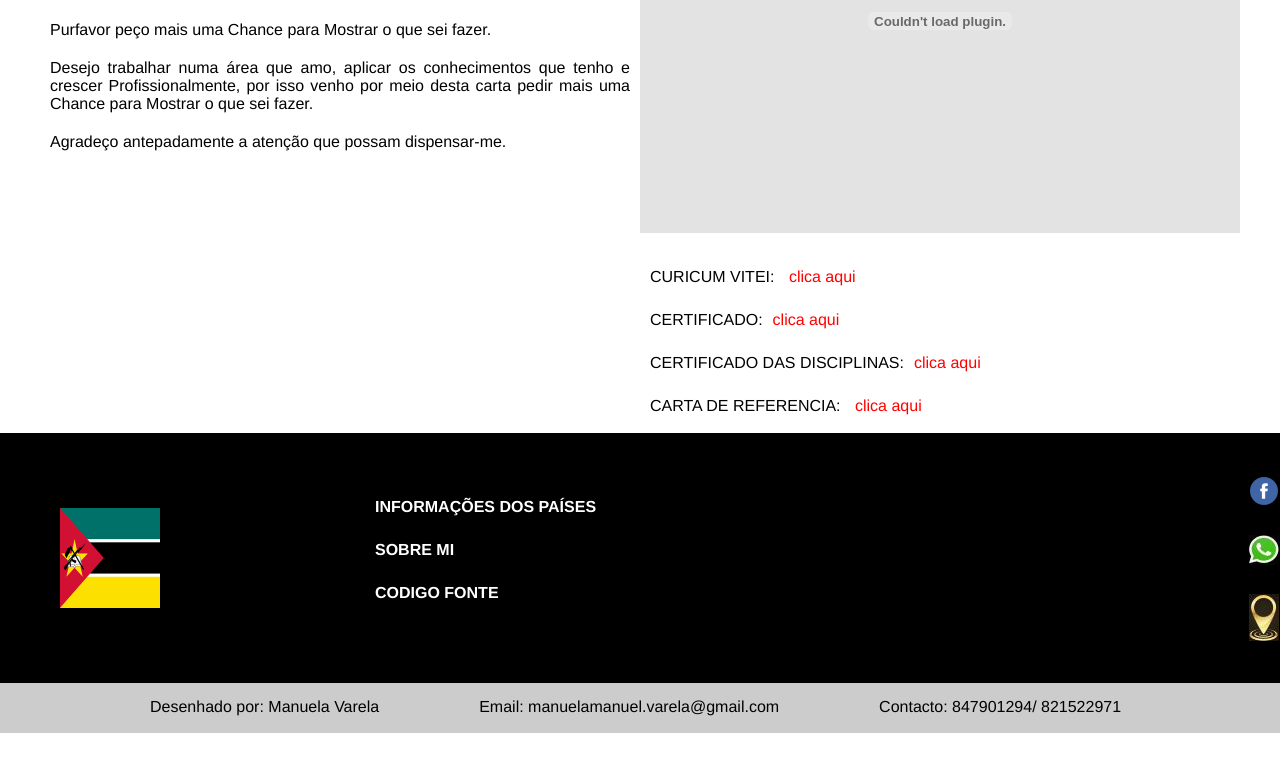
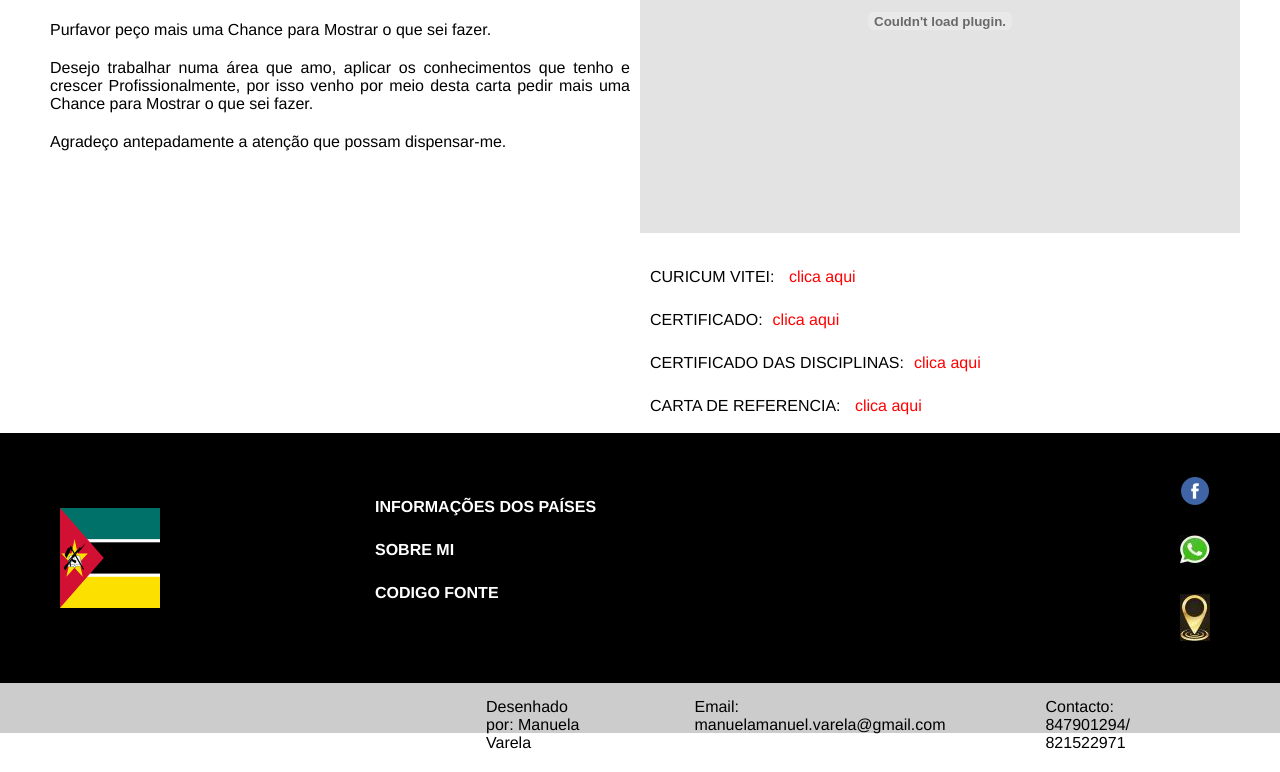
Before and after one commit to Euler-JS/eulercorp_pp, a plain HTML site: page index.html in a window 1280 px wide. Shown: the part 487-1259 px from the top of the page. Before the commit the page ends 1223 px from the top, so only its background shows below. Drawn offline with Linux system fonts and the light colour scheme.

Commit message:
working on footer

```diff
--- a/Informacoessobremi.CSS
+++ b/Informacoessobremi.CSS
@@ -73,7 +73,7 @@ p{ font-size: 12pt;
 
 
    #rodape{
-    width:1349px;
+    width:100%;
     background-color:black;
     height: 250px;
     }
--- a/index.html
+++ b/index.html
@@ -125,8 +125,8 @@ N&atilde;o pude desenhar o front-end  deste desafio como realmente pedir&atilde;
 
 
 
-					<div id="desi">
-						<ul>
+					<div id="desi" style="width: 100%;">
+						<ul style="margin-left: 21rem;">
 							 <li> <a> Desenhado por: Manuela Varela</a> </li>
 							 <li> <a> Email: manuelamanuel.varela@gmail.com</a> </li>
 							 <li> <a> Contacto: 847901294/ 821522971</a> </li>
```
